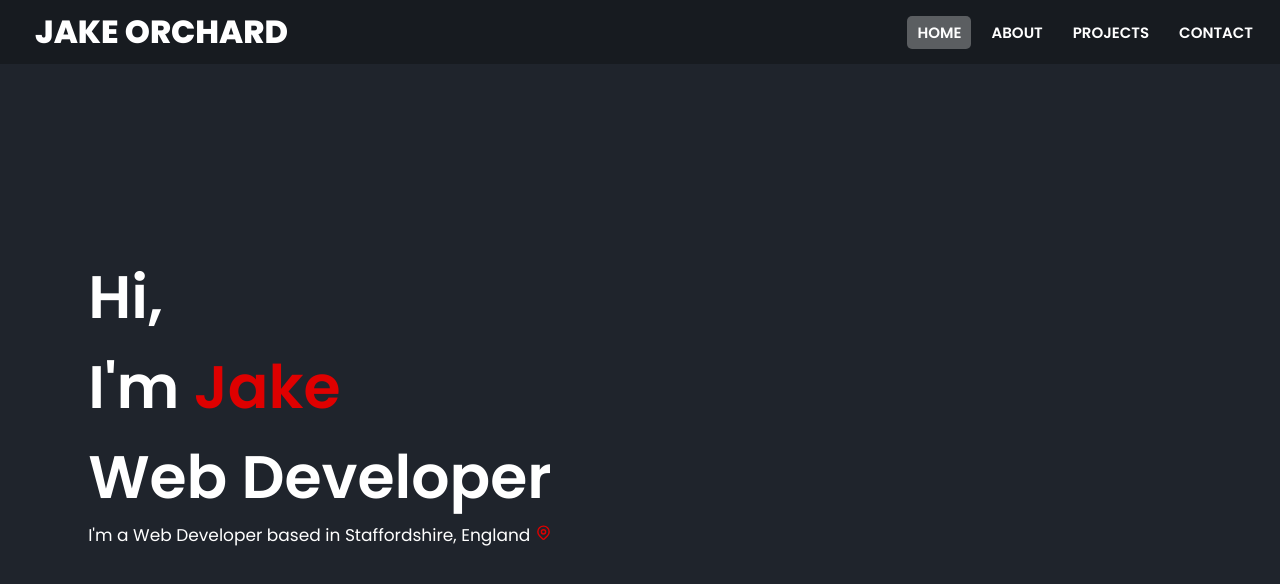
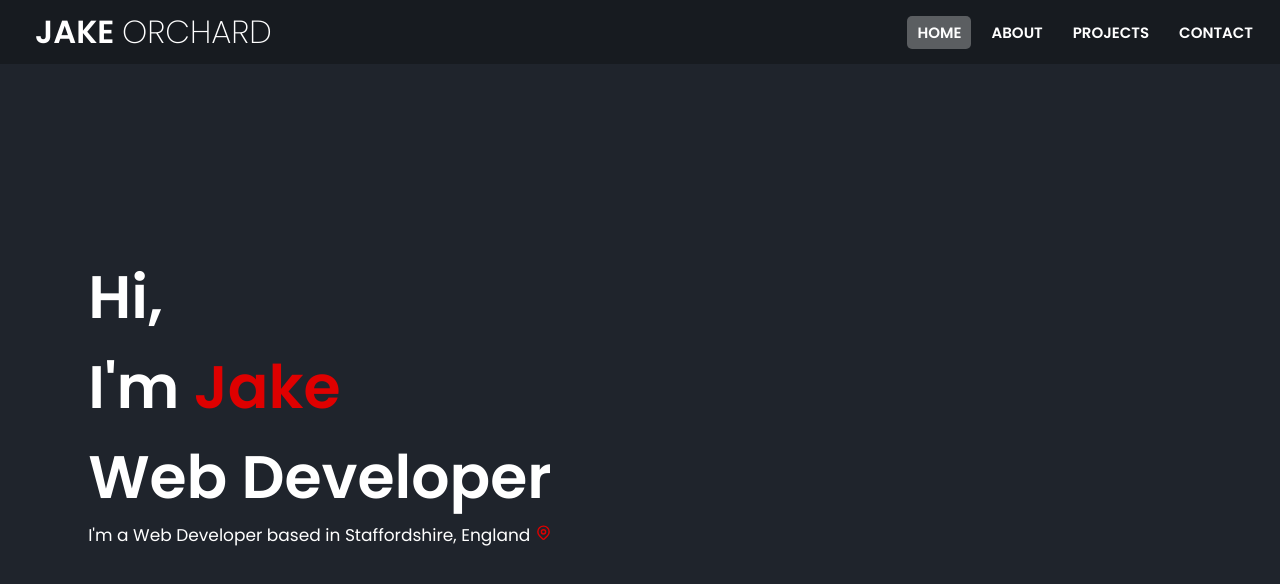
Before and after one commit to Jake-Orch/Portfolio-mk3, a React (Create React App) app: page /Portfolio-mk3 in a window 1280 px wide. Shown: the top 584 px of the page. Built offline with nearby package versions, Linux system fonts and the light colour scheme.

Commit message:
header font weight adjusted

```diff
--- a/src/components/Header/Header.jsx
+++ b/src/components/Header/Header.jsx
@@ -6,7 +6,7 @@ const Header = () => {
     return (
         <div className="header_container">
             <div className="header_name_container">
-                <h1 className="header_name">Jake Orchard</h1>
+                <h1 className="header_name">Jake <a className="header_surname">Orchard</a></h1>
             </div>
             <Navbar />
             <Sidebar/>
--- a/src/components/Header/header.css
+++ b/src/components/Header/header.css
@@ -14,7 +14,7 @@
 
 .header_name {
   font-family: var(--font);
-  font-weight: 800;
+  font-weight: 600;
   color: white;
   text-transform: uppercase;
   /* background-color: black;
@@ -31,3 +31,7 @@
   -moz-background-clip: text;
   -moz-text-fill-color: transparent; */
 }
+
+.header_surname {
+  font-weight: 200;
+}
```
